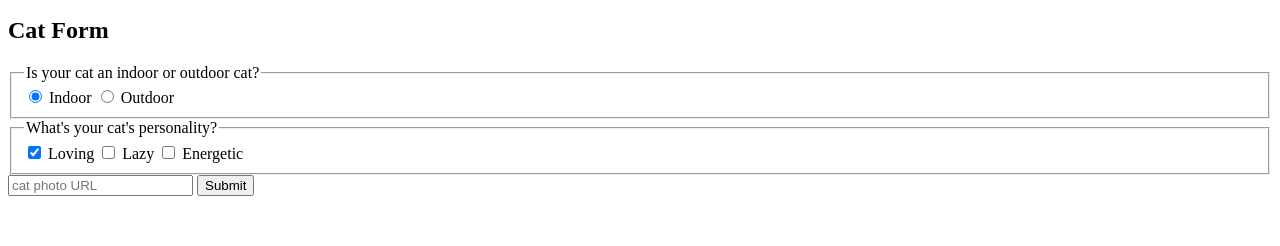
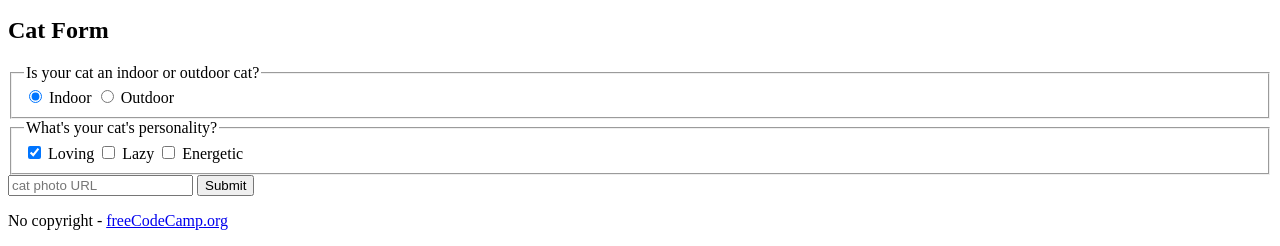
Before and after one commit to adex-badr18/cat-photo-app, a plain HTML site: page index.html in a window 1280 px wide. Shown: the part 1419-1665 px from the top of the page. Before the commit the page ends 1623 px from the top, so only its background shows below. Drawn offline with Linux system fonts and the light colour scheme.

Commit message:
Add footer

```diff
--- a/index.html
+++ b/index.html
@@ -65,6 +65,9 @@
             </form>
         </section>
     </main>
+    <footer>
+        <p>No copyright - <a href="https://www.freecodecamp.org">freeCodeCamp.org</a></p>
+    </footer>
 </body>
 
 </html>
```
